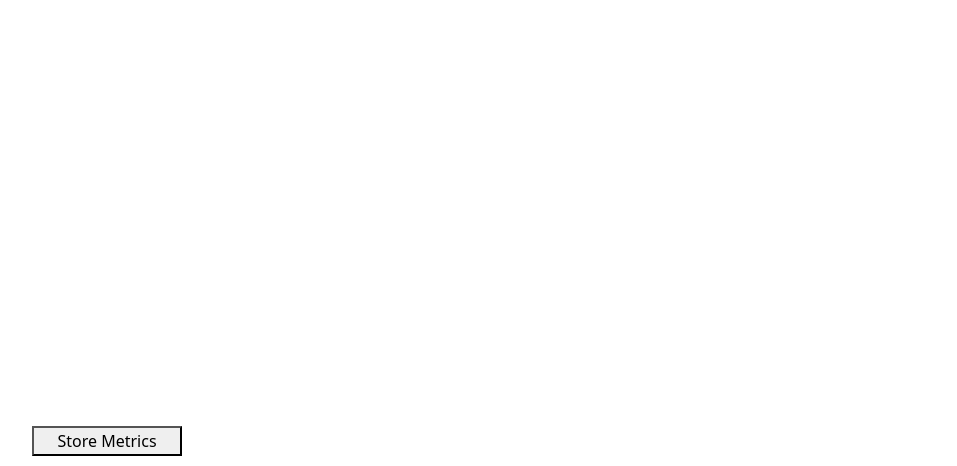
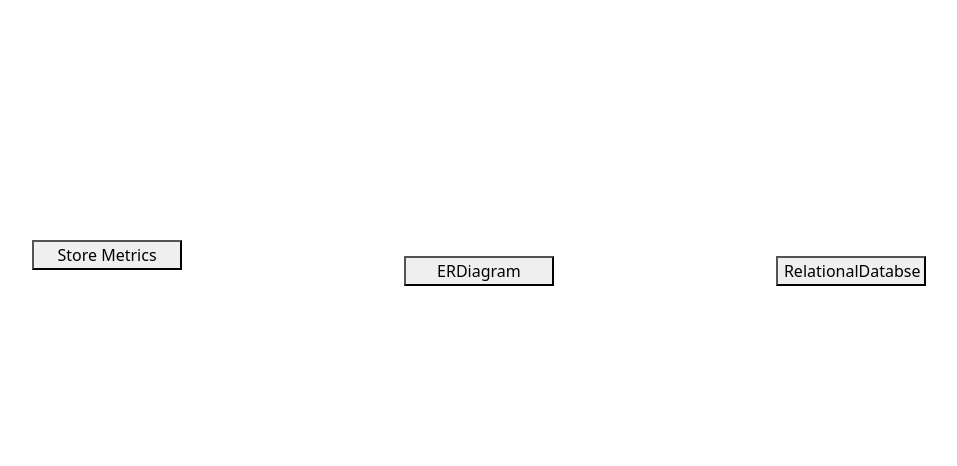
Before and after one commit to UVM-CS195-F22/FinalProject-lscholfi-kpolitza, a Flask app: page / in a window 1280 px wide. Shown: the part 334-800 px from the top of the page, without its empty margins (50-1007 px from the left). Run offline with Flask 2, Linux system fonts and the light colour scheme.

Commit message:
added links to pdf files, not working yet though

```diff
--- a/templates/login.html
+++ b/templates/login.html
@@ -19,6 +19,16 @@
 
 </div>
 
-<footer>  <p><a href="{{ url_for('metrics') }}" ><button class=grey style="height:30px;width:150px;position:fixed;bottom:0;margin-bottom:10px">Store Metrics</button></a></p></footer>
+<style>
+  .column {
+  float: left;
+  width: 33.33%;
+}
+</style>
 
+<footer style="margin-top:250px">
+  <p><a class="column" href="{{ url_for('metrics') }}" ><button class=grey style="height:30px;width:150px;margin-bottom:0px">Store Metrics</button></a></p>
+  <p><a class="column" href="../ERDiagram.pdf" ><button class=grey style="height:30px;width:150px;margin-bottom:10px">ERDiagram</button></a></p>
+  <p><a class="column" href="../RelationalDatabase.pdf" ><button class=grey style="height:30px;width:150px;margin-bottom:10px">RelationalDatabse</button></a></p>
+</footer>
 {% endblock %}
```
Also changed, not shown: 2 other files.
